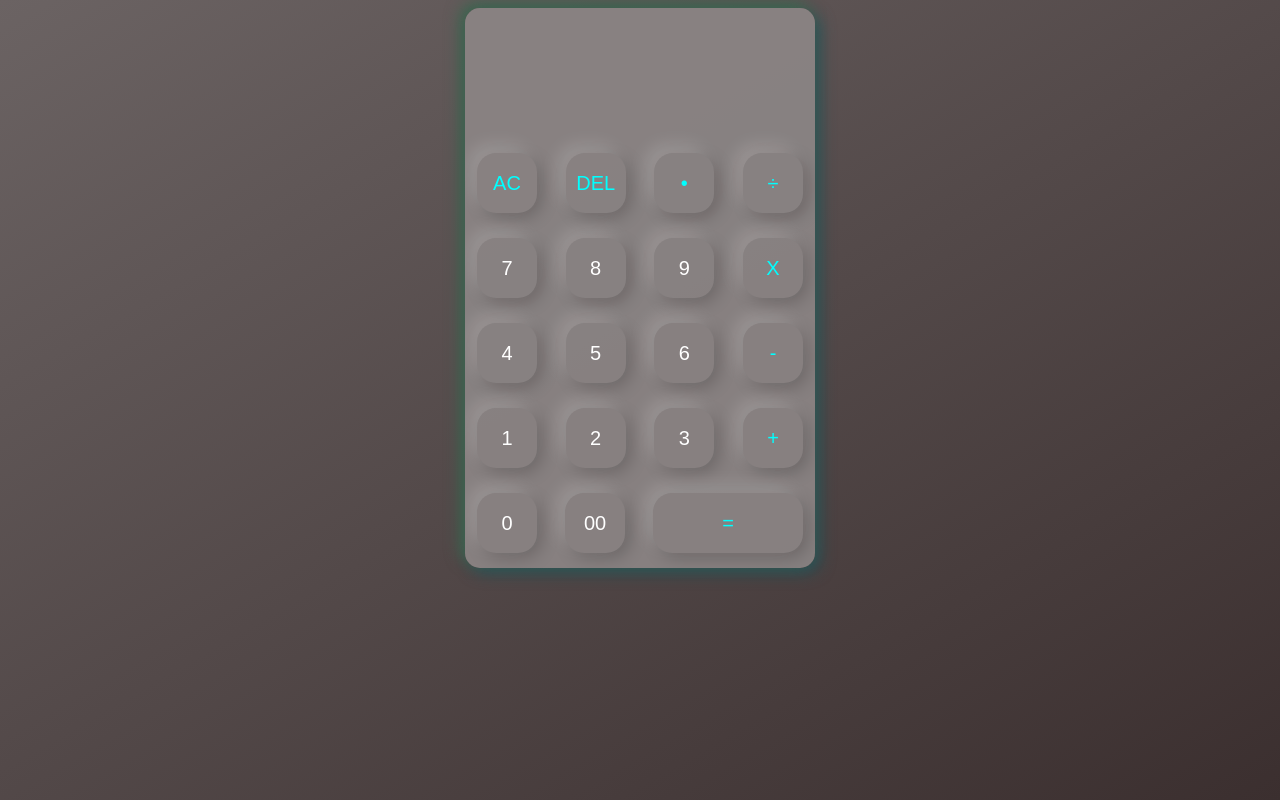
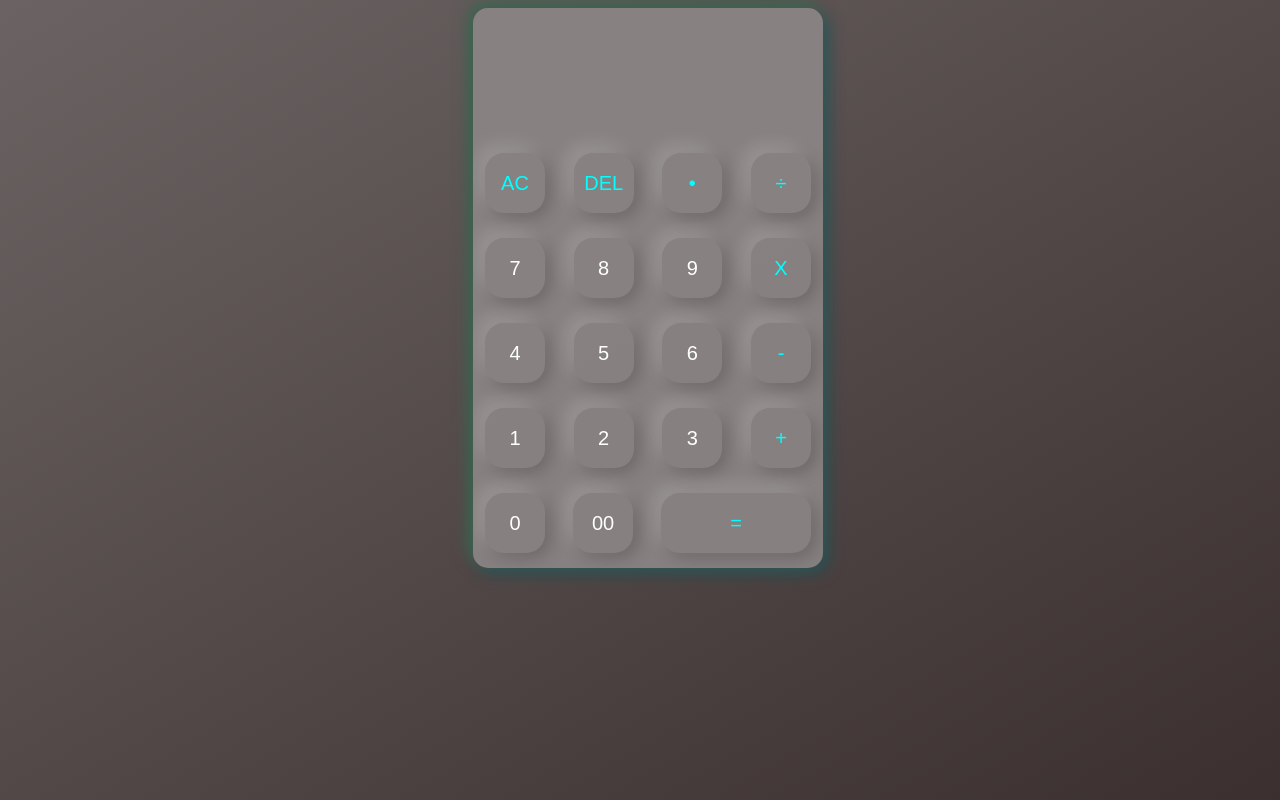
Before and after one commit to Abubeker09/calculator, a plain HTML site: page index.html in a window 1280 px wide. Drawn offline with Linux system fonts and the light colour scheme.

Commit message:
Update index.html

```diff
--- a/index.html
+++ b/index.html
@@ -8,6 +8,11 @@
   <style>
 
     body{
+      display: flex;
+      justify-content: center;
+      align-items: center;
+      width: 100%;
+      height: 100%;
       background: linear-gradient(150deg, rgb(107, 99, 99), rgb(59, 47, 47));
       background-repeat: no-repeat;
       background-attachment: fixed;
```
